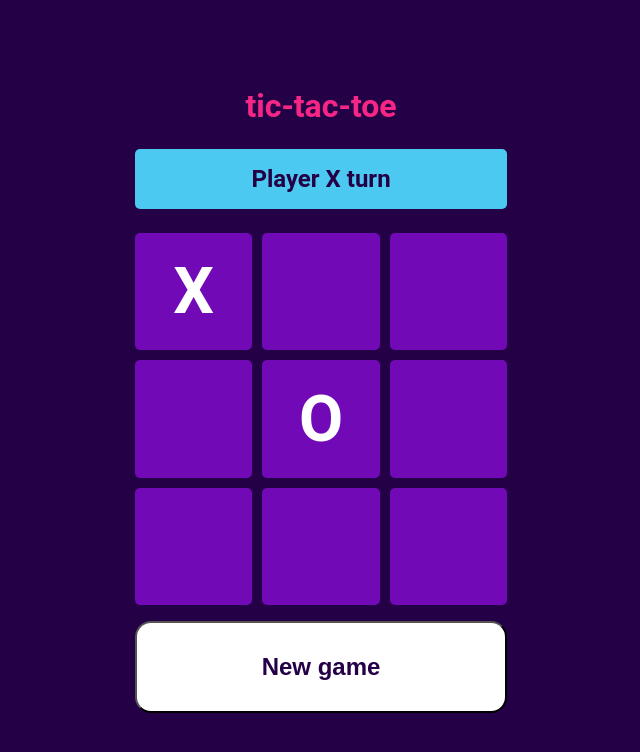
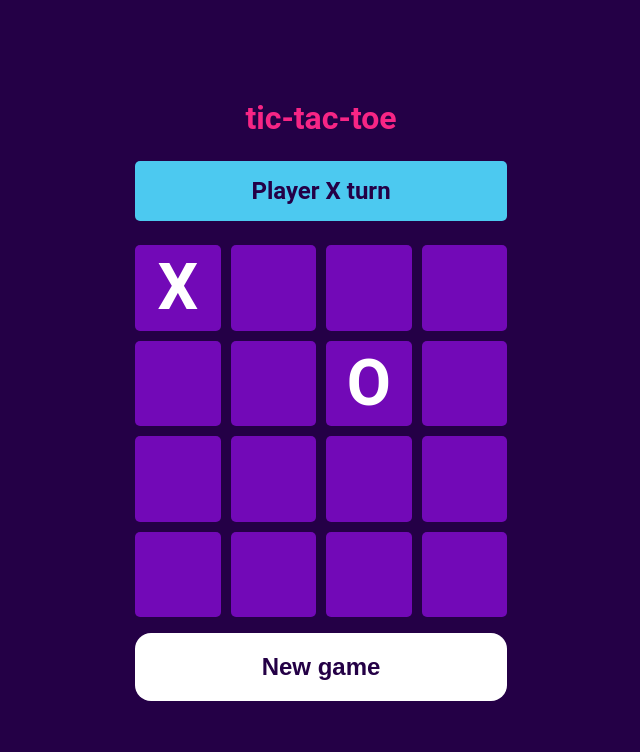
Before and after one commit to EveSatke/tic-tac-toe, a plain HTML site: page index.html in a window 1280 px wide. Both pictures are taken after a click on the element 512 px from the left and 291 px from the top of the page. Shown: the whole page, without its empty margins (319-959 px from the left). Drawn offline with Linux system fonts and the light colour scheme.

Commit message:
4X4 implementation

```diff
--- a/index.html
+++ b/index.html
@@ -24,6 +24,13 @@
           <div class="cell"></div>
           <div class="cell"></div>
           <div class="cell"></div>
+          <div class="cell"></div>
+          <div class="cell"></div>
+          <div class="cell"></div>
+          <div class="cell"></div>
+          <div class="cell"></div>
+          <div class="cell"></div>
+          <div class="cell"></div>
         </div>
         <button class="restart-button">New game</button>
       </div>
--- a/js/modules/Board.js
+++ b/js/modules/Board.js
@@ -1,15 +1,17 @@
 export default class Board {
   constructor() {
-    this.board = Array(9).fill(null);
+    this.board = Array(16).fill(null);
     this.winningCombinations = [
-      [0, 1, 2],
-      [3, 4, 5],
-      [6, 7, 8],
-      [0, 3, 6],
-      [1, 4, 7],
-      [2, 5, 8],
-      [0, 4, 8],
-      [2, 4, 6],
+      [0, 1, 2, 3],
+      [4, 5, 6, 7],
+      [8, 9, 10, 11],
+      [12, 13, 14, 15],
+      [0, 4, 8, 12],
+      [1, 5, 9, 13],
+      [2, 6, 10, 14],
+      [3, 7, 11, 15],
+      [0, 5, 10, 15],
+      [3, 6, 9, 12],
     ];
   }
   makeMove(index, symbol) {
@@ -41,7 +43,8 @@ export default class Board {
       if (
         this.board[combination[0]] === player &&
         this.board[combination[1]] === player &&
-        this.board[combination[2]] === player
+        this.board[combination[2]] === player &&
+        this.board[combination[3]] === player
       ) {
         return { isWin: true, combination: combination };
       }
@@ -54,7 +57,7 @@ export default class Board {
   }
 
   reset() {
-    this.board = Array(9).fill(null);
+    this.board = Array(16).fill(null);
   }
 
   getCurrentState() {
--- a/js/modules/Game.js
+++ b/js/modules/Game.js
@@ -7,6 +7,7 @@ export default class Game {
     this.ui = ui;
     this.playerX = new Player("X");
     this.playerO = new Player("O");
+    this.isAiTurn = false;
   }
 
   start() {
@@ -22,10 +23,16 @@ export default class Game {
   }
 
   handleCellClick(index) {
+    if (this.isAiTurn) return;
+
     if (this.gameState.isGameActive && this.board.isValidMove(index)) {
       this.makePlayerMove(index);
+      this.isAiTurn = true;
       if (!this.gameState.isGameActive) return;
-      setTimeout(() => this.makeAiMove(), 500);
+      setTimeout(() => {
+        this.makeAiMove();
+        this.isAiTurn = false;
+      }, 500);
     }
   }
 
@@ -74,6 +81,7 @@ export default class Game {
     this.board.reset();
     this.gameState.reset();
     this.ui.resetDisplay();
+    this.isAiTurn = false;
     this.ui.updateStatus(`Player ${this.gameState.getCurrentPlayer()} turn`);
   }
 }
--- a/styles/main.css
+++ b/styles/main.css
@@ -58,7 +58,7 @@ h1 {
 
 .game-board {
   display: grid;
-  grid-template-columns: repeat(3, 1fr);
+  grid-template-columns: repeat(4, 1fr);
   background-color: #240046;
   width: 100%;
   max-width: 400px;
@@ -76,7 +76,7 @@ h1 {
   background-color: #7209b7;
   cursor: pointer;
   border-radius: 5px;
-  font-size: 3rem;
+  font-size: 2rem;
   font-weight: bold;
   color: #fff;
 }
@@ -88,7 +88,7 @@ h1 {
 .restart-button {
   display: flex;
   justify-content: center;
-  padding: 30px 0;
+  padding: 20px 0;
   background-color: #fff;
   margin-top: 1rem;
   border-radius: 1rem;
@@ -98,6 +98,7 @@ h1 {
   font-size: 1.5rem;
   color: #240046;
   cursor: pointer;
+  border: none;
 }
 
 .restart-button:hover {
```
